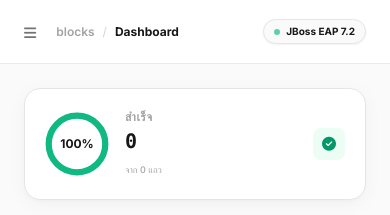
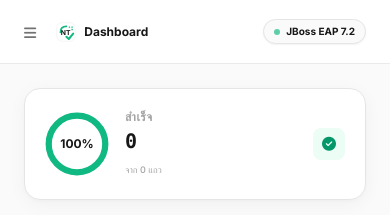
Before and after one commit to iamc9ju/NT-SolutionX, a web app: page / in a window 390 px wide. Shown: the top 215 px of the page. Run offline with its HTML, style and script files only (its server is not run), Linux system fonts and the light colour scheme; data that the repository does not hold is empty; some libraries are stand-ins or nearby versions; some web fonts are replaced.

Commit message:
style: apply responsive NT SolutionX logo and branding to header and sidebar

```diff
--- a/index.html
+++ b/index.html
@@ -125,13 +125,21 @@
             'fixed lg:sticky top-0 h-screen'
         ]">
             <!-- Sidebar Header / Logo -->
-            <div class="flex items-center gap-2.5 px-6 py-5 border-b border-neutral-100 dark:border-neutral-850">
-                <div class="bg-black dark:bg-neutral-800 w-8 h-8 rounded-lg flex items-center justify-center shadow-button">
-                    <i class="fa-solid fa-phone text-sm text-white"></i>
+            <div class="flex items-center gap-2.5 px-5 py-5 border-b border-neutral-100 dark:border-neutral-850">
+                <div class="w-8 h-8 shrink-0">
+                    <svg viewBox="0 0 100 100" class="w-full h-full" fill="none" xmlns="http://www.w3.org/2000/svg">
+                        <rect x="4" y="4" width="92" height="92" rx="24" class="fill-white dark:fill-neutral-950 stroke-neutral-200 dark:stroke-neutral-800" stroke-width="1.5" />
+                        <path d="M 22 52 C 22 32, 32 22, 52 22" stroke="#10B981" stroke-width="7" stroke-linecap="round" />
+                        <rect x="64" y="22" width="7" height="7" rx="1.5" fill="#10B981" />
+                        <rect x="77" y="22" width="7" height="7" rx="1.5" fill="#10B981" />
+                        <rect x="77" y="34" width="7" height="7" rx="1.5" fill="#10B981" />
+                        <text x="24" y="65" font-family="'Inter', sans-serif" font-weight="900" font-size="34" class="fill-neutral-900 dark:fill-neutral-100">NT</text>
+                        <path d="M 52 74 L 64 85 L 86 58" stroke="#10B981" stroke-width="9" stroke-linecap="round" stroke-linejoin="round" />
+                    </svg>
                 </div>
                 <div>
-                    <h1 class="text-xs font-bold tracking-tight text-neutral-900 dark:text-neutral-100 flex items-center gap-1">
-                        blocks <span class="text-neutral-400 dark:text-neutral-500 font-normal">/ checker</span>
+                    <h1 class="text-xs font-bold tracking-tight text-neutral-900 dark:text-neutral-100 flex items-center">
+                        NT Solution<span class="text-emerald-500 dark:text-emerald-400 font-extrabold text-[13px] ml-0.5">X</span>
                     </h1>
                     <span class="text-[9px] text-neutral-400 dark:text-neutral-500 block -mt-0.5 font-medium">Number Verification</span>
                 </div>
@@ -198,12 +206,12 @@
             <div class="p-4 border-t border-neutral-150 dark:border-neutral-800/80 bg-neutral-50/50 dark:bg-neutral-955/20 space-y-3">
                 <div class="flex items-center justify-between">
                     <div class="flex items-center gap-2.5">
-                        <div class="w-7 h-7 rounded-full bg-neutral-200 dark:bg-neutral-800 flex items-center justify-center text-[10px] font-bold text-charcoal-800 dark:text-neutral-200 uppercase">
-                            CN
+                        <div class="w-7 h-7 rounded-full bg-neutral-100 dark:bg-neutral-800 flex items-center justify-center text-[10px] font-bold text-emerald-600 dark:text-emerald-400 uppercase">
+                            NT
                         </div>
                         <div>
-                            <p class="text-xs font-bold text-charcoal-900 dark:text-neutral-200">Intranet User</p>
-                            <p class="text-[9px] text-neutral-400 dark:text-neutral-500 font-medium">intranet@blocks.so</p>
+                            <p class="text-xs font-bold text-charcoal-900 dark:text-neutral-200">NT Admin</p>
+                            <p class="text-[9px] text-neutral-400 dark:text-neutral-500 font-medium">intranet@ntsolutionx.co.th</p>
                         </div>
                     </div>
                     <span class="text-[9px] font-mono text-neutral-400 dark:text-neutral-500 border border-neutral-200 dark:border-neutral-800 px-1.5 py-0.5 rounded bg-white dark:bg-neutral-900">
@@ -249,8 +257,20 @@
                         <i class="fa-solid fa-bars text-sm"></i>
                     </button>
                     <div class="flex items-center gap-2">
-                        <span class="text-neutral-400 dark:text-neutral-500 text-xs font-semibold">blocks</span>
-                        <span class="text-neutral-300 dark:text-neutral-700 text-xs">/</span>
+                        <!-- Tiny logo icon visible on mobile only -->
+                        <div class="w-5 h-5 lg:hidden">
+                            <svg viewBox="0 0 100 100" class="w-full h-full" fill="none" xmlns="http://www.w3.org/2000/svg">
+                                <rect x="4" y="4" width="92" height="92" rx="24" class="fill-white dark:fill-neutral-950 stroke-neutral-200 dark:stroke-neutral-800" stroke-width="2" />
+                                <path d="M 22 52 C 22 32, 32 22, 52 22" stroke="#10B981" stroke-width="8" stroke-linecap="round" />
+                                <rect x="64" y="22" width="7" height="7" rx="1.5" fill="#10B981" />
+                                <rect x="77" y="22" width="7" height="7" rx="1.5" fill="#10B981" />
+                                <rect x="77" y="34" width="7" height="7" rx="1.5" fill="#10B981" />
+                                <text x="24" y="65" font-family="'Inter', sans-serif" font-weight="900" font-size="34" class="fill-neutral-900 dark:fill-neutral-100">NT</text>
+                                <path d="M 52 74 L 64 85 L 86 58" stroke="#10B981" stroke-width="10" stroke-linecap="round" stroke-linejoin="round" />
+                            </svg>
+                        </div>
+                        <span class="text-neutral-400 dark:text-neutral-500 text-xs font-semibold hidden xs:inline">NT SolutionX</span>
+                        <span class="text-neutral-300 dark:text-neutral-700 text-xs hidden xs:inline">/</span>
                         <span class="text-charcoal-950 dark:text-white text-xs font-bold capitalize">{{ activeTab }}</span>
                     </div>
                 </div>
```
Also changed, not shown: src/main/webapp/index.html (+31 -11 lines).
